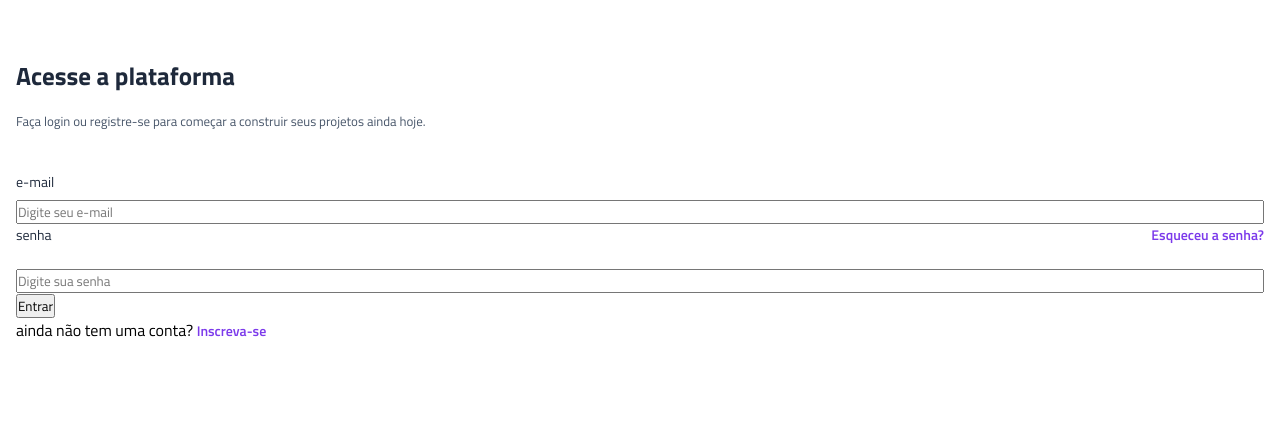
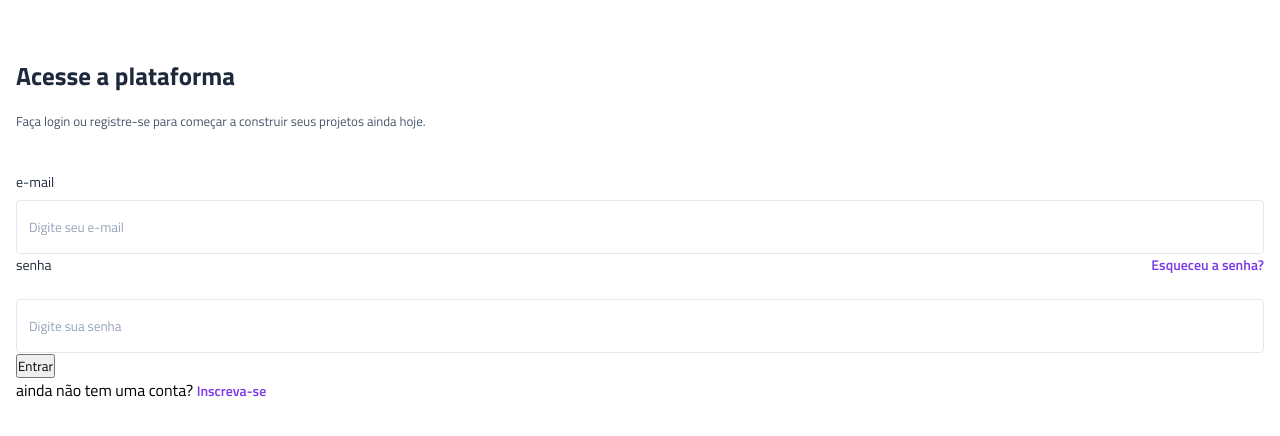
Before and after one commit to Lorenasantt/projeto-vertigo, a plain HTML site: page index.html in a window 1280 px wide. Shown: the part 136-572 px from the top of the page. Drawn offline with Linux system fonts and the light colour scheme; files whose address does not match are found by name.

Commit message:
atalização da input

```diff
--- a/style.css
+++ b/style.css
@@ -34,6 +34,11 @@ main{
     margin-bottom: 2.5rem;
 }
 
+h1{
+    /*1rem equivale a 16px*/
+    font-size: 2rem;
+}
+
 .descricao h1{
     color: var(--gray-800);
     margin-bottom: 1rem;
@@ -63,6 +68,23 @@ main{
     color: var(--gray-800)
 }
 
+.login input {
+    padding: 1rem 0.75rem;
+    border: 1px solid var(--gray-200);
+    border-radius: 0.25rem;
+    color: var(--gray-800);
+}
+
+.login input::placeholder{
+    color: var(--gray-400);
+}
+
+.login input:hover,
+.login input:focus {
+    outline: 1px solid var(--purple);
+}
+
+
 .login a{
     color: var(--purple);
     text-decoration: none;
```
